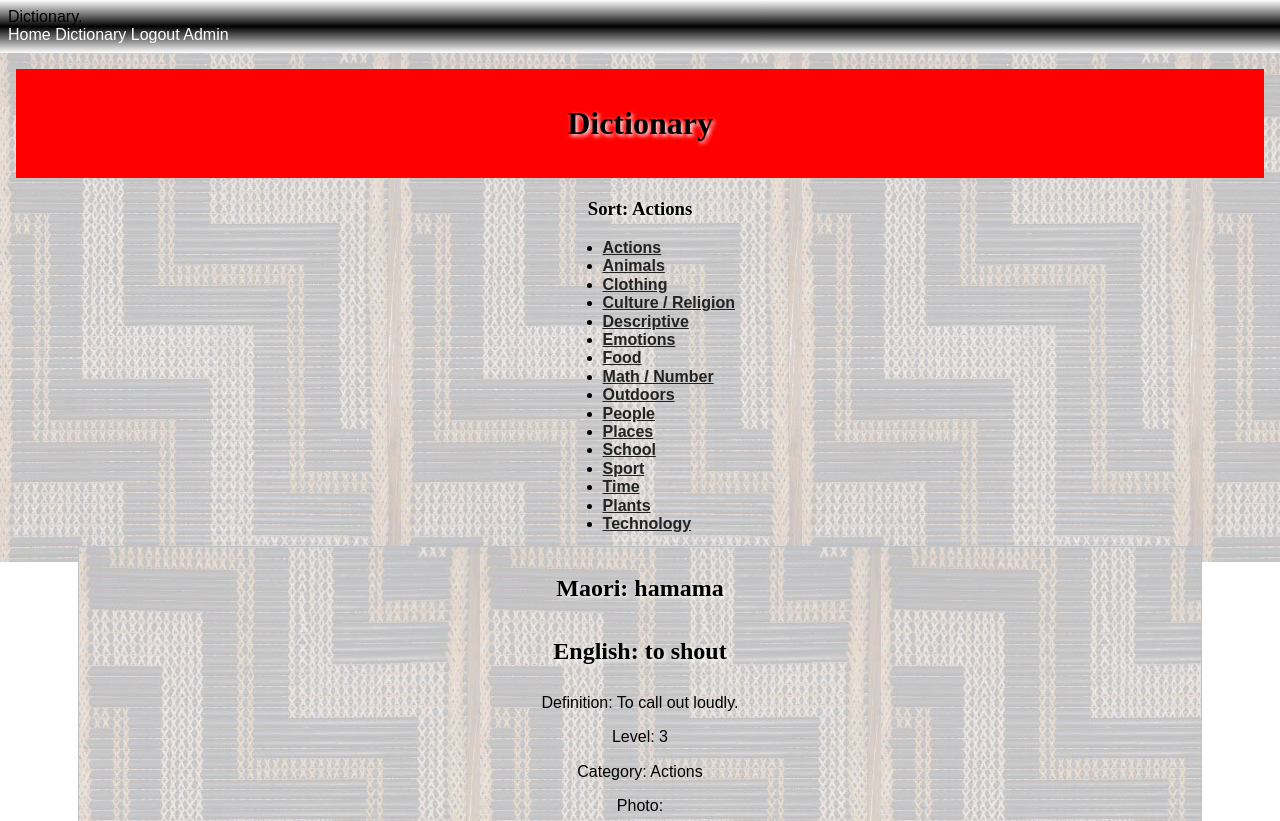
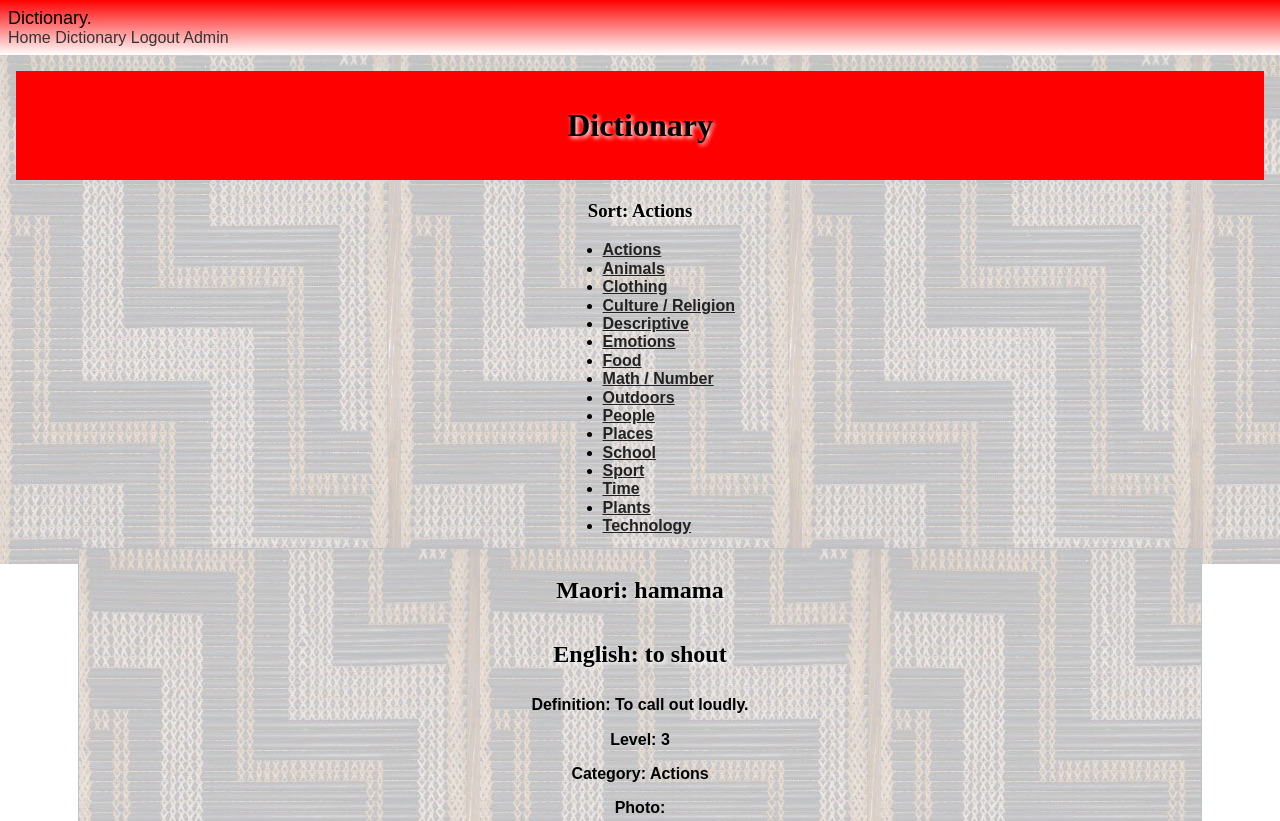
Before and after one commit to SimonBurrowsWC/Maori_DictionaryV1, a Flask app: a page that uses templates/base.html in a window 1280 px wide. Shown: the top 821 px of the page. Run offline with Flask 3, Linux system fonts and the light colour scheme; a user stored in the database is signed in; data comes from the database, SQL or seed files in the repository.

Commit message:
Genral commenting and ckeanig up

```diff
--- a/app.py
+++ b/app.py
@@ -63,7 +63,7 @@ def render_home():  # put application's code here
 @app.route('/dictionary/filter_by:<category>')
 def render_dictionary(category):  # put application's code here
     con = create_connection(DATABASE)
-    query = f"SELECT * FROM words WHERE category=?"
+    query = "SELECT * FROM words WHERE category=?"
     cur = con.cursor()
     cur.execute(query, (category,))
     word_list = cur.fetchall()
@@ -105,8 +105,7 @@ def render_login():  # put application's code here
         except IndexError:
             return redirect("/login?error=Invalid+username+or+password")
 
-            # check if the pasword is invalid for the email adress#
-
+            # check if the password matches the password for the specific email address#
         if not bcrypt.check_password_hash(db_password, password):
             return redirect(request.referrer + "?error=Email+invalid+or+password+incorrect")
 
@@ -115,27 +114,32 @@ def render_login():  # put application's code here
         session['firstname'] = firstname
 
         print(session)
+        # Returns the user to the home page #
         return redirect('/')
     return render_template("login.html", logged_in=is_logged_in())
 
 
 @app.route('/signup', methods=['POST', 'GET'])
-def render_signup():  # put application's code here
+def render_signup():
+    # If the user is logged in it sends them to the home page #
     if is_logged_in():
-        return redirect('/menu/1')
+        return redirect('/')
     if request.method == 'POST':
+        # Gets the information from the html form and sets them to the following variables #
         fname = request.form.get('fname').title().strip()
         lname = request.form.get('lname').title().strip()
         email = request.form.get('email').lower().strip()
         password = request.form.get('password')
         password2 = request.form.get('password2')
 
+        # Checks if the passwords match #
         if password != password2:
             return redirect("\signup?error=Passwords+do+not+match")
 
+        # Checks if the password is longer than 8 characters #
         if len(password) < 8:
             return redirect("/signup?error=Password+must+be+at+least+8+characters")
-
+        # Hashes the password then tries to insert into the database and returns an error if it is already in use #
         hashed_password = bcrypt.generate_password_hash(password)
         con = create_connection(DATABASE)
         query = "INSERT INTO user (fname, lname, email, password, admin) VALUES (?, ?, ?, ?, ?)"
@@ -155,6 +159,7 @@ def render_signup():  # put application's code here
     return render_template("signup.html", logged_in=is_logged_in())
 
 
+# Logs out the user #
 @app.route('/logout')
 def render_logout():
     print(list(session.keys()))
@@ -168,11 +173,12 @@ def render_admin():
     if not is_logged_in():
         return redirect('/?message=Need+to+be+logged+in.')
     con = create_connection(DATABASE)
-    # Fetch the categories
+    # Fetch the categories #
     query = "SELECT * FROM category"
     cur = con.cursor()
     cur.execute(query)
     category_list = cur.fetchall()
+    # Fetch the words #
     query = "SELECT * FROM words"
     cur.execute(query)
     word_list = cur.fetchall()
@@ -181,6 +187,7 @@ def render_admin():
                            adminbool=is_admin())
 
 
+# Adds a category with the name from the HTML form #
 @app.route('/add_category', methods=['POST', 'GET'])
 def render_add_category():
     if request.method == "POST":
@@ -194,6 +201,7 @@ def render_add_category():
         return redirect('/admin')
 
 
+# If the user is an admin it will delete the category that the user has selected #
 @app.route('/delete_category', methods=['POST'])
 def render_delete_category():
     if not is_admin():
@@ -207,6 +215,7 @@ def render_delete_category():
     return redirect("/admin")
 
 
+# Deletes the category that the user has selected if they confirmed it #
 @app.route('/delete_category_confirm/<cat_id>')
 def delete_category_confirm(cat_id):
     if not is_logged_in():
@@ -220,10 +229,10 @@ def delete_category_confirm(cat_id):
     return redirect("/admin")
 
 
+# Adds a word to the words table with the user that has done its user id #
 @app.route('/add_word', methods=['POST'])
 def render_add_word():
     if request.method == "POST":
-        word_info = request.form
         maori_word = request.form.get('Maori').title().strip()
         english_word = request.form.get('English').title().strip()
         definition = request.form.get('Definition').lower().strip()
@@ -231,18 +240,19 @@ def render_add_word():
         category = request.form.get('cat_id').lower().strip()[1]
         image = request.form.get('Image').strip()
         con = create_connection(DATABASE)
-        query = f"SELECT id FROM user"
+        query = "SELECT id FROM user"
         cur = con.cursor()
         cur.execute(query)
         last_edited = cur.fetchone()
         query = "INSERT INTO words (Maori_Word, English_Word, Definition, Level, category, image, last_edited) " \
                 "VALUES(?, ?, ?, ?, ?, ?, ?)"
-        cur.execute(query, (maori_word, english_word, definition, level, category, image, last_edited[0]))
+        cur.execute(query, (maori_word, english_word, definition, level, category, image, session['user_id']))
         con.commit()
         con.close()
         return redirect('/admin')
 
 
+# Deletes a word that the user specifies #
 @app.route('/delete_word', methods=['POST'])
 def render_delete_word():
     if not is_admin():
@@ -256,6 +266,7 @@ def render_delete_word():
     return redirect("/admin")
 
 
+# If the user confirms that they want to delete the word then it removes the word from the database #
 @app.route('/delete_word_confirm/<word_id>')
 def delete_word_confirm(word_id):
     if not is_logged_in():
--- a/static/style.css
+++ b/static/style.css
@@ -263,7 +263,7 @@ footer img {
     }
 
     nav {
-        background: linear-gradient(180deg, rgb(255, 255, 255) 0%, rgba(0, 0, 0, 1) 50%, rgb(255, 255, 255) 100%);
+        background: linear-gradient(180deg, rgb(255, 0, 0) 0%, rgb(255, 128, 128) 50%, rgb(255, 255, 255) 100%);
         padding: 0.5rem;
     }
 
@@ -274,7 +274,7 @@ footer img {
         padding: 0.2rem 0;
     }
     nav a {
-        color: #fff;
+        color: #333333;
         text-decoration: none;
     }
 
@@ -327,3 +327,6 @@ footer img {
     margin-left:47%;
     margin-bottom: 1%;
 }
+.navbar-brand{
+    font-size: large;
+}
--- a/templates/Dictionary.html
+++ b/templates/Dictionary.html
@@ -22,13 +22,14 @@ Dictionary
             <div class="Word-Box">
                 <h2>Maori: {{ word[1] }}</h2>
                 <h2>English: {{ word[2] }}</h2>
-                <p>Definition: {{ word[3] }}</p>
-                <p>Level: {{ word[4] }}</p>
-                <p>Category: {{ filter }}</p>
-                <p>Photo:</p>
+                <p><b>Definition: {{ word[3] }}</b></p>
+                <p><b>Level: {{ word[4] }}</b></p>
+                <p><b>Category: {{ filter }}</b></p>
+                <p><b>Photo:</b></p>
                 <img src = "/static/images/{{ word[6]}}" onerror="this.onerror=null; this.src='/static/images/noimage.png'" alt="{{word[6]}}">
                 {% if adminbool == True %}
                     <p>Last edited: {{ word[7] }}</p>
+                    <a href="/admin">Edit Word</a>
                 {% endif %}
             </div>
         {% endfor %}
--- a/templates/admin.html
+++ b/templates/admin.html
@@ -58,7 +58,7 @@ Administration
                 {% endfor %}
             </select></div>
         <div class="form-label"> <label for="name">Image: </label></div>
-        <div class="form-element"><input type="file" name="Image" id="Image" accept="image/*" required></div>
+        <div class="form-element"><input type="file" name="Image" id="Image" accept="image/*"></div>
     </div>
     <div class="form-group">
         <div class="form-label"></div>
--- a/templates/base.html
+++ b/templates/base.html
@@ -1,6 +1,7 @@
 <!DOCTYPE html>
     <html lang="en">
     <head>
+        <!-- General declaration and tab title -->
         <meta charset="UTF-8">
         <title>Maori Dictionary | {% block page_title %}{% endblock %}</title>
         <meta name="viewport" content="width=device-width, initial-scale=1">
@@ -9,6 +10,7 @@
         <link href="{{ url_for('static', filename='style.css') }}" rel="stylesheet">
     </head>
     <body>
+        <!-- Shows the links at the top if the page and the 'admin' page if they are an admin -->
         <nav>
             <div class="container">
                 <div class="navbar-brand">Dictionary.</div>
@@ -27,6 +29,7 @@
             </div>
         </nav>
         <main>
+        <!-- The main part which could be anything using jinja -->
             <header>
                <h1>{% block pageheading %} {% endblock %}</h1>
             </header>
--- a/templates/delete_confirm.html
+++ b/templates/delete_confirm.html
@@ -7,6 +7,7 @@ Confirm Deletion
 {% endblock %}
 
 {% block main %}
+    <!-- checks if the user wants to delete a category or a word then deletes the word if they confirm -->
     {% if type == "category" %}
     <h3>Are you sure you want to delete {{ type }} {{ cat_name }}?
         <a href="/delete_{{ type }}_confirm/{{ cat_id }}">Yes</a> /
@@ -16,6 +17,7 @@ Confirm Deletion
         <a href="/delete_{{ type }}_confirm/{{ word_id }}">Yes</a> /
         <a href="/admin">No</a></h3>
     {% else %}
+        <!-- if the type is neither then it displays an option for the user to return to the admin menu -->
         <a href="/admin">Return</a></h3>
     {% endif %}
 {% endblock %}
```
